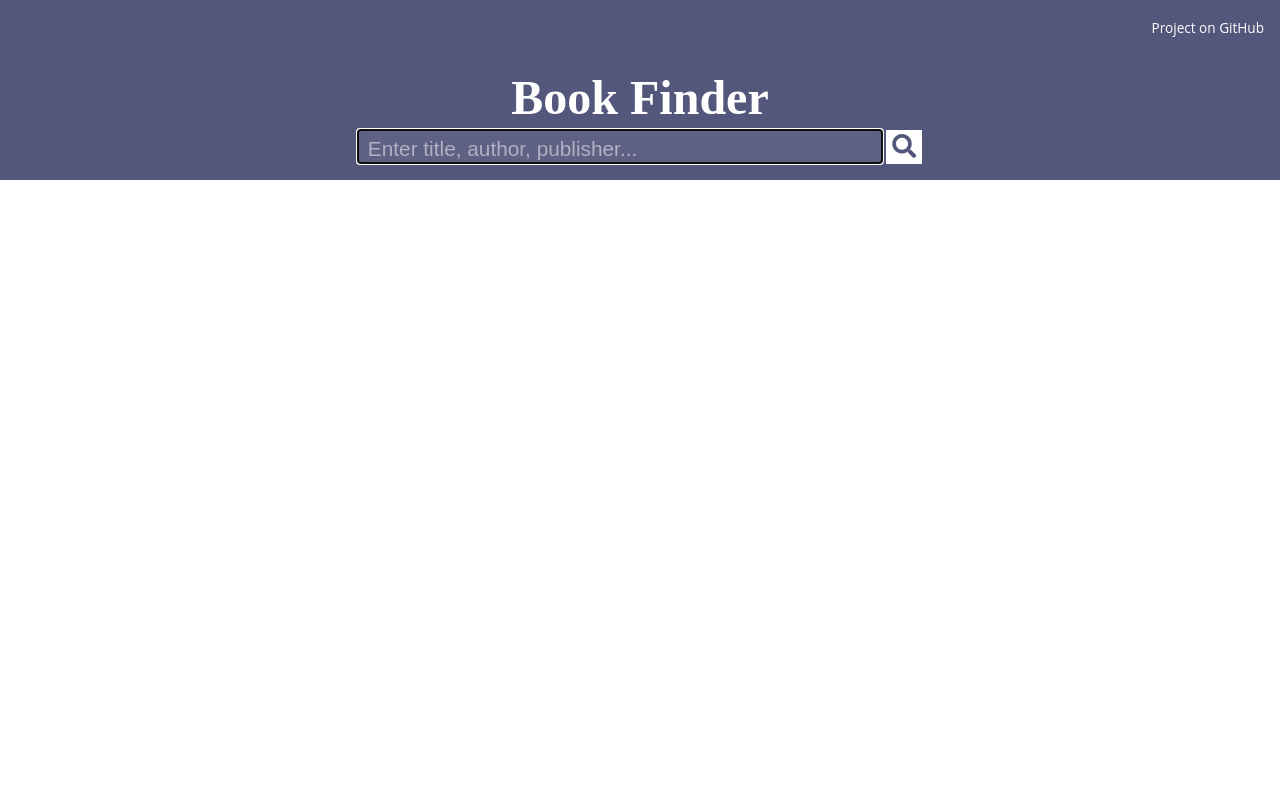
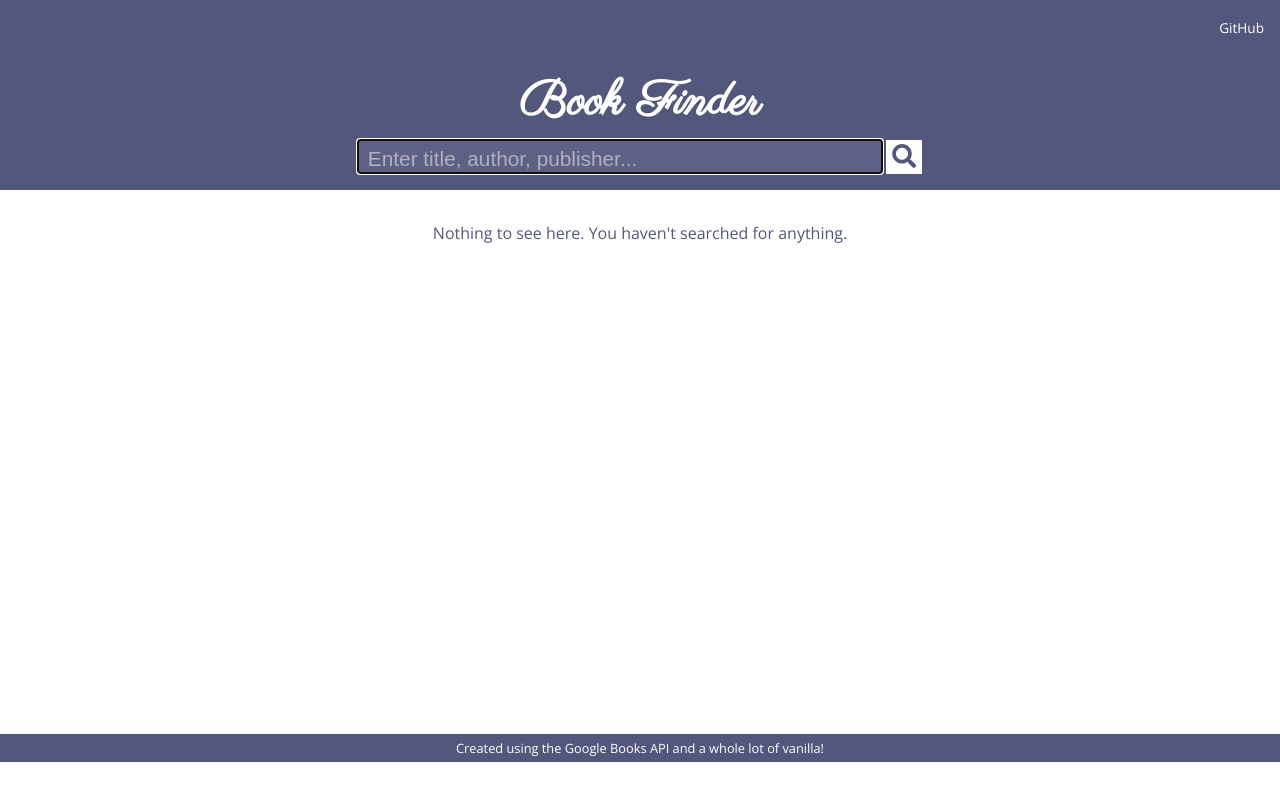
Before and after one commit to helloRupa/chingu-book-finder, a plain HTML site: page site/index.html in a window 1280 px wide. Drawn offline with nearby package versions, Linux system fonts and the light colour scheme.

Commit message:
Add footer and placeholder results text

```diff
--- a/site/index.html
+++ b/site/index.html
@@ -14,6 +14,7 @@
     <meta name="viewport" content="width=device-width, initial-scale=1">
     <link rel="stylesheet" href="https://use.fontawesome.com/releases/v5.7.2/css/all.css" integrity="sha384-fnmOCqbTlWIlj8LyTjo7mOUStjsKC4pOpQbqyi7RrhN7udi9RwhKkMHpvLbHG9Sr"
         crossorigin="anonymous">
+    <link href="https://fonts.googleapis.com/css?family=Open+Sans|Parisienne" rel="stylesheet">
     <link rel="stylesheet" href="./styles/styles.css">
 </head>
 
@@ -22,7 +23,7 @@
             <p class="browsehappy">You are using an <strong>outdated</strong> browser. Please <a href="#">upgrade your browser</a> to improve your experience.</p>
         <![endif]-->
     <header>
-        <nav><a href="https://github.com/helloRupa/chingu-book-finder" target="_blank">Project on GitHub</a></nav>
+        <nav><a href="https://github.com/helloRupa/chingu-book-finder" target="_blank">GitHub</a></nav>
         <h1>Book Finder</h1>
         <form>
             <input id="search-bar" type="text" name="search-bar" maxlength="75" autofocus placeholder="Enter title, author, publisher...">
@@ -36,13 +37,18 @@
             <p>Searching Dewey Decimal's brains...</p>
         </div> -->
 
-        <section id="results" class="results"></section>
+        <section id="results" class="results">
+            <p>Nothing to see here. You haven't searched for anything.</p>
+        </section>
 
         <!-- <section id="bad_response" class="bad_response">
             <h2>Sorry, but something has gone wrong!</h2>
             <p>Problem goes here.</p>
         </section> -->
     </main>
+    <footer>
+        Created using the Google Books API and a whole lot of vanilla!
+    </footer>
     <script src="./scripts/main_methods.js"></script>
 </body>
 
```
